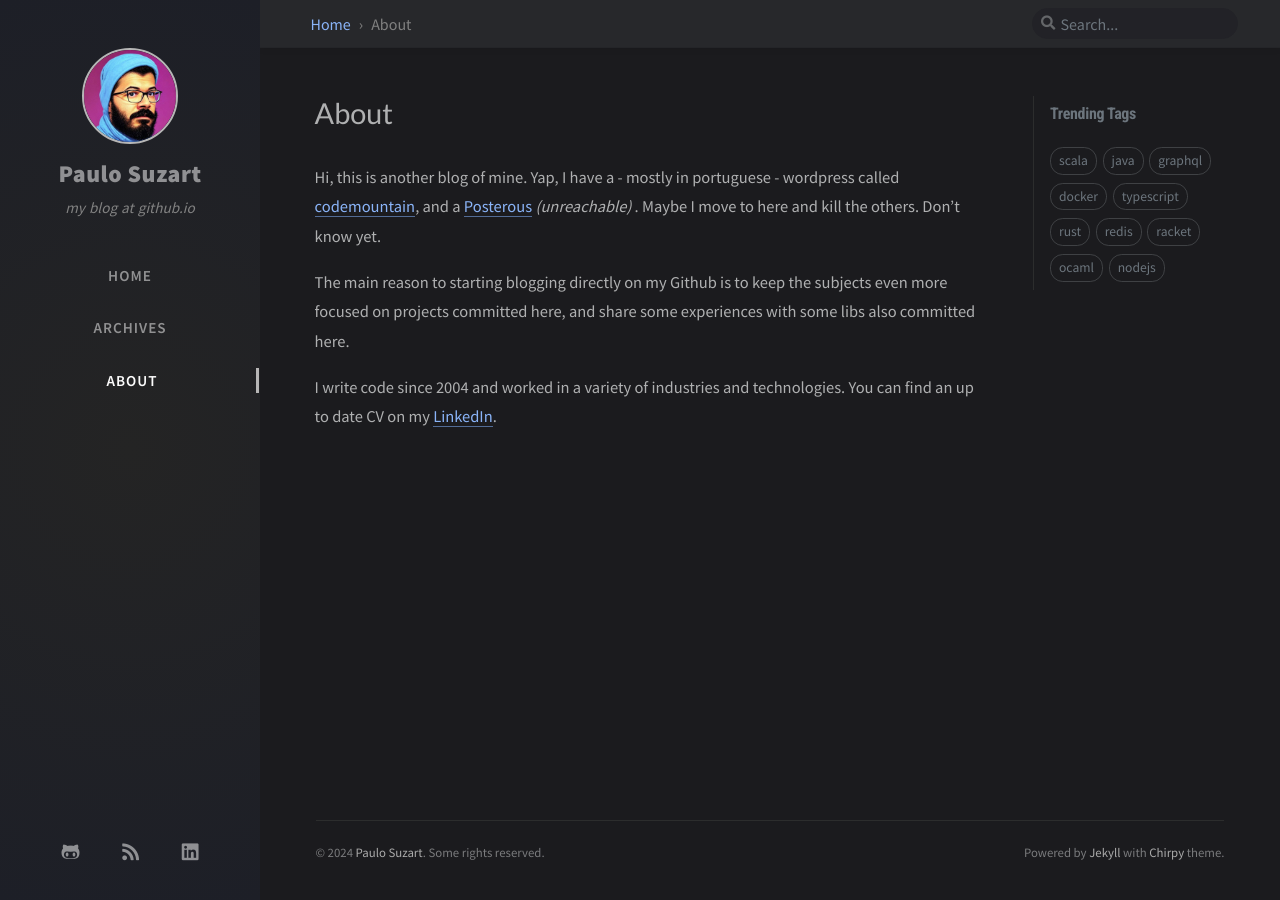
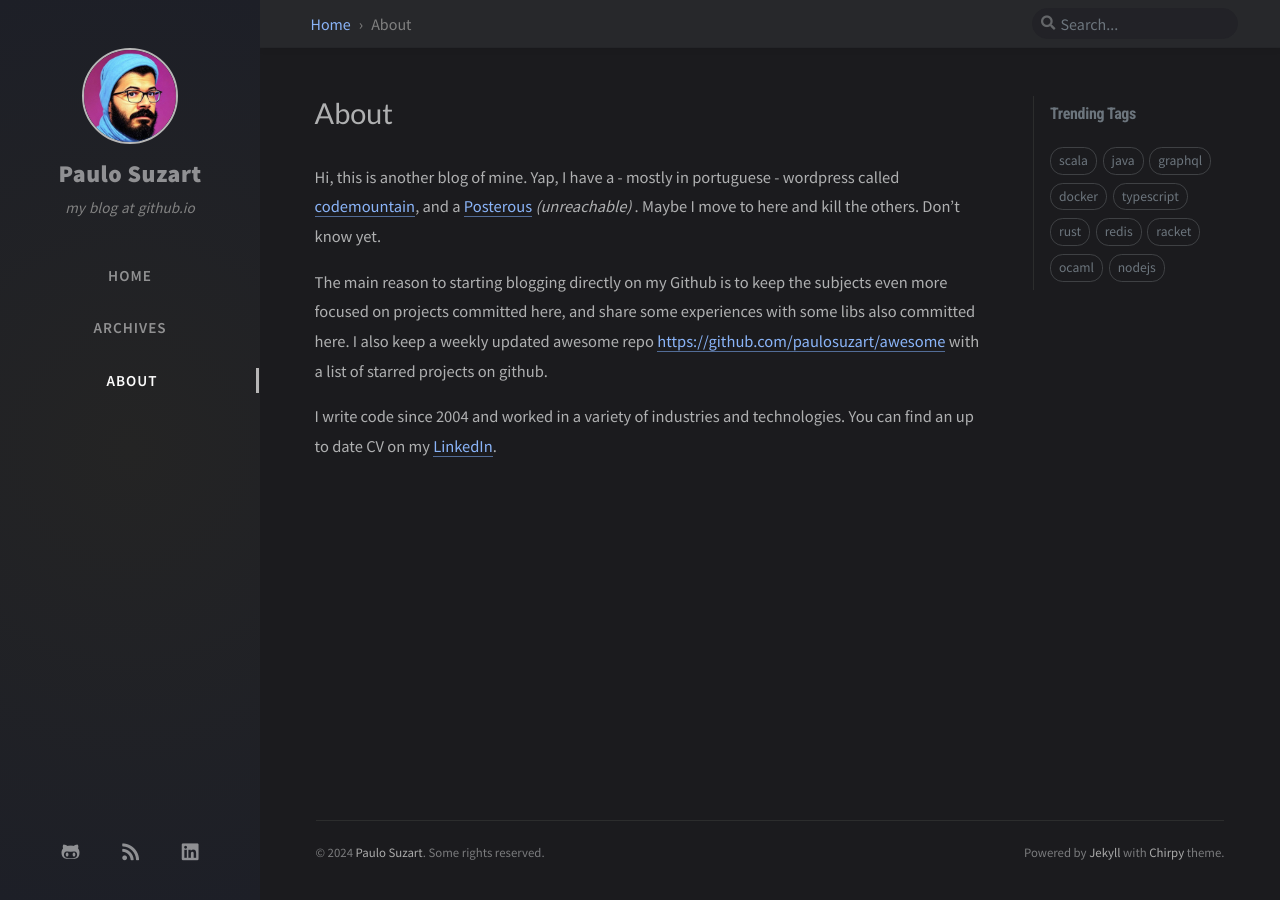
Before and after one commit to paulosuzart/paulosuzart.github.io, a Jekyll site: the page built from tabs/about.md, in a window 1280 px wide. Built offline with Jekyll 4.4.1, drawn with Linux system fonts in a browser that asks for light colours; nearby versions of some CDN libraries; comment, search, counter and statistics services are not loaded.

Commit message:
Adding about

```diff
--- a/tabs/about.md
+++ b/tabs/about.md
@@ -10,6 +10,6 @@ title: About
 
 Hi, this is another blog of mine. Yap, I have a - mostly in portuguese - wordpress called [codemountain](http://codemountain.wordpress.com), and a [Posterous](http://posterous.com/paulosuzart) _(unreachable)_. Maybe I move to here and kill the others. Don't know yet.
 
-The main reason to starting blogging directly on my Github is to keep the subjects even more focused on projects committed here, and share some experiences with some libs also committed here.
+The main reason to starting blogging directly on my Github is to keep the subjects even more focused on projects committed here, and share some experiences with some libs also committed here. I also keep a weekly updated awesome repo [https://github.com/paulosuzart/awesome](https://github.com/paulosuzart/awesome) with a list of starred projects on github.
 
 I write code since 2004 and worked in a variety of industries and technologies. You can find an up to date CV on my [LinkedIn](https://www.linkedin.com/).
```
